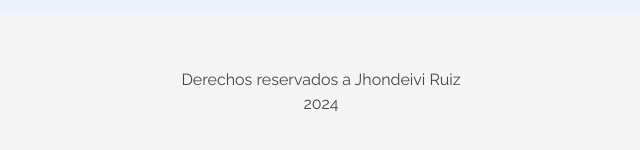
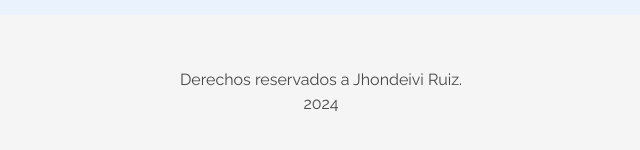
Before and after one commit to Jones751mp/Challenge-Alura-Portafolio, a plain HTML site: page index.html in a window 1280 px wide. Shown: the part 3513-3663 px from the top of the page, 319-959 px from the left. Drawn offline with Linux system fonts and the light colour scheme.

Commit message:
cambio en el texto

```diff
--- a/index.html
+++ b/index.html
@@ -197,7 +197,7 @@
       </section>
     </main>
     <footer>
-      <p>Derechos reservados a Jhondeivi Ruiz</p>
+      <p>Derechos reservados a Jhondeivi Ruiz.</p>
       <p>2024</p>
     </footer>
   </body>
```
